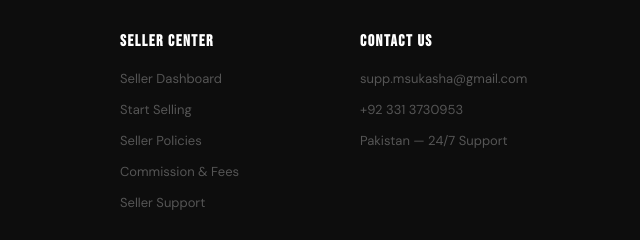
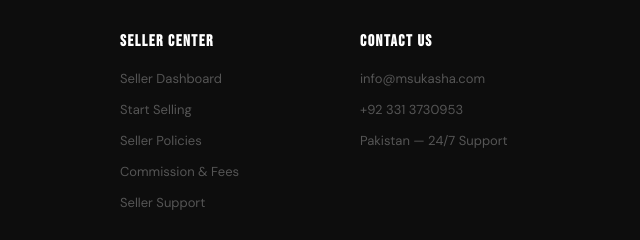
Before and after one commit to admmsukasha-svg/sellermsukasha, a website built with webpack: page pages/about.html in a window 1280 px wide. Shown: the part 1802-2042 px from the top of the page, 640-1280 px from the left. Built offline with nearby package versions, Linux system fonts and the light colour scheme.

Commit message:
Update contact email in footer section

```diff
--- a/pages/about.html
+++ b/pages/about.html
@@ -131,7 +131,7 @@
         <div><div class="footer-logo">MSUKASHA <span>B2B</span></div><p>Pakistan's professional B2B marketplace connecting trusted buyers and verified sellers worldwide.</p><div class="socials"><a href="https://www.facebook.com/msukasha" target="_blank"><i class="fab fa-facebook-f"></i></a><a href="https://www.instagram.com/msukasha" target="_blank"><i class="fab fa-instagram"></i></a><a href="https://www.linkedin.com/company/msukasha" target="_blank"><i class="fab fa-linkedin-in"></i></a><a href="https://twitter.com/msukasha" target="_blank"><i class="fab fa-x-twitter"></i></a></div></div>
         <div><h4>Quick Links</h4><ul><li><a href="../landing.html">Home</a></li><li><a href="add-product.html">Products</a></li><li><a href="become-seller.html">Become Seller</a></li><li><a href="about.html">About Us</a></li><li><a href="contact.html">Contact</a></li></ul></div>
         <div><h4>Seller Center</h4><ul><li><a href="seller-dashboard.html">Seller Dashboard</a></li><li><a href="start-selling.html">Start Selling</a></li><li><a href="seller-policies.html">Seller Policies</a></li><li><a href="commission-fees.html">Commission & Fees</a></li><li><a href="seller-support.html">Seller Support</a></li></ul></div>
-        <div><h4>Contact Us</h4><ul><li><a href="mailto:supp.msukasha@gmail.com">supp.msukasha@gmail.com</a></li><li><a href="tel:+923313730953">+92 331 3730953</a></li><li><a href="contact.html">Pakistan — 24/7 Support</a></li></ul></div>
+        <div><h4>Contact Us</h4><ul><li><a href="mailto:info@msukasha.com">info@msukasha.com</a></li><li><a href="tel:+923313730953">+92 331 3730953</a></li><li><a href="contact.html">Pakistan — 24/7 Support</a></li></ul></div>
     </div>
     <div class="footer-bottom"><p>© 2026 MSUKASHA. All Rights Reserved.</p><div><a href="privacy-policy.html">Privacy Policy</a><a href="terms-conditions.html">Terms & Conditions</a><a href="refund-policy.html">Refund Policy</a></div></div>
 </footer>
```
